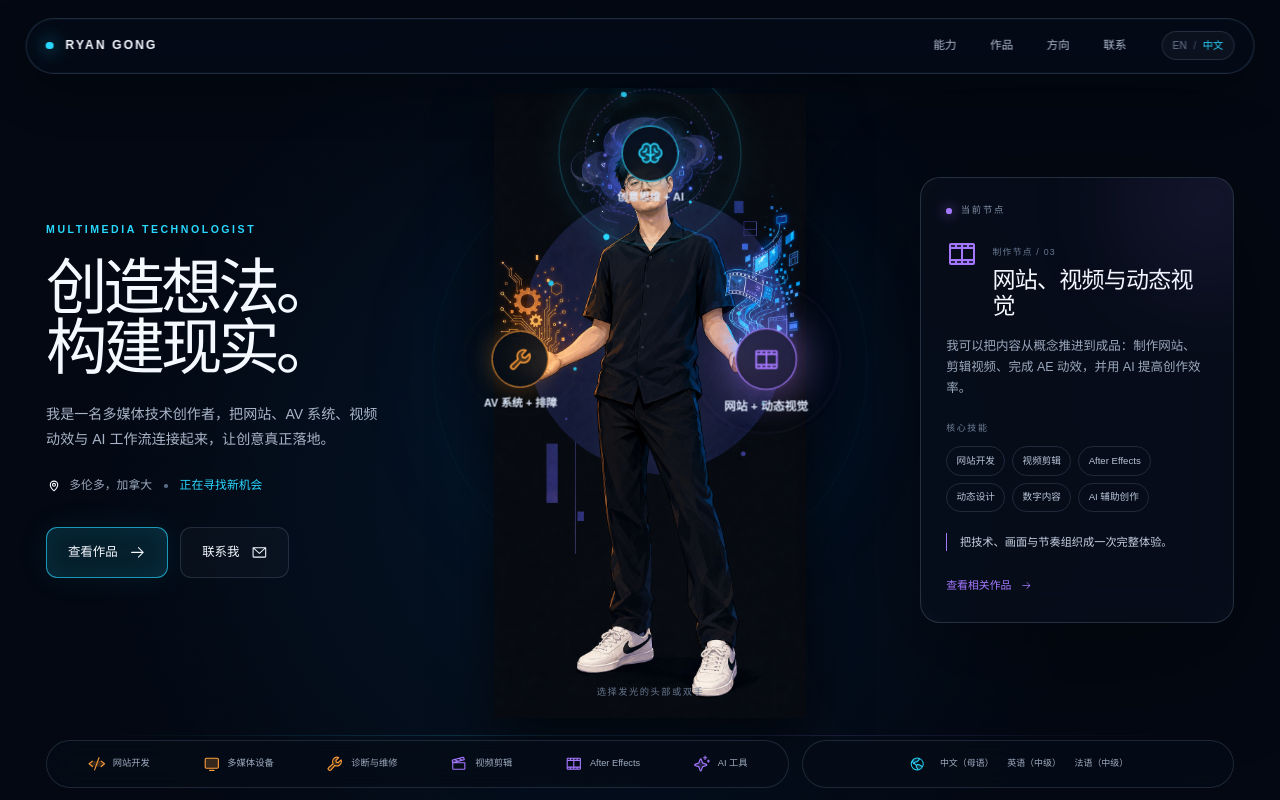
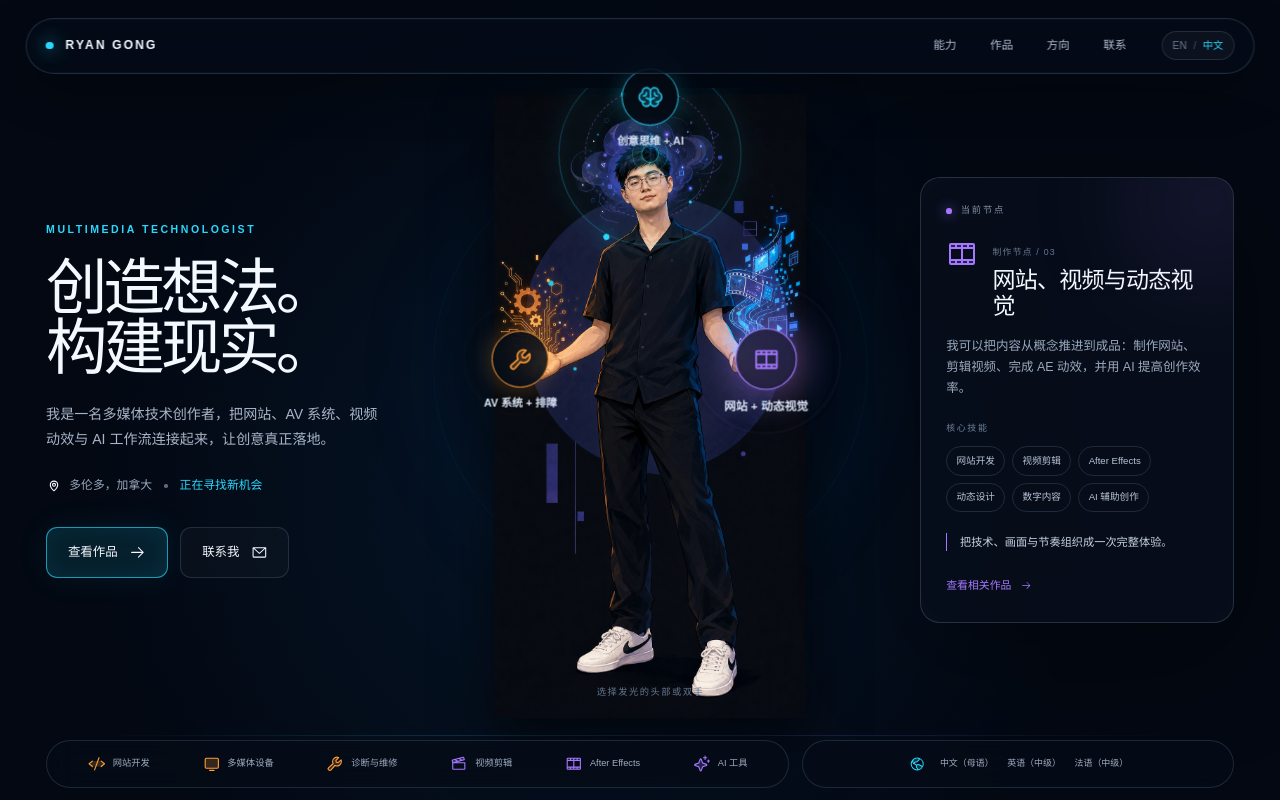
Before and after one commit to ryangong3/ryangong3.github.io, a Next.js app: page / in a window 1280 px wide. Shown: the top 800 px of the page. Built offline with nearby package versions, Linux system fonts and the light colour scheme.

Commit message:
Redesign head hotspot as portrait callout

```diff
--- a/app/globals.css
+++ b/app/globals.css
@@ -289,6 +289,7 @@ a:focus-visible {
 .character-stage {
   --mind-x: 50%;
   --mind-y: 10.5%;
+  --mind-control-y: 1.5%;
   --left-hand-x: 23%;
   --right-hand-x: 74%;
   --hands-y: 43.5%;
@@ -530,9 +531,23 @@ a:focus-visible {
 }
 
 .hotspot-mind {
-  top: var(--mind-y);
+  top: var(--mind-control-y);
   left: var(--mind-x);
   color: var(--cyan);
+}
+
+.hotspot-mind::before {
+  position: absolute;
+  top: calc(100% + 0.5rem);
+  left: 50%;
+  width: 1px;
+  height: clamp(2.4rem, 7vh, 3.8rem);
+  background: linear-gradient(180deg, currentColor, transparent);
+  box-shadow: 0 0 0.75rem currentColor;
+  content: "";
+  opacity: 0.58;
+  transform: translateX(-50%);
+  pointer-events: none;
 }
 
 .hotspot-repair {
```
